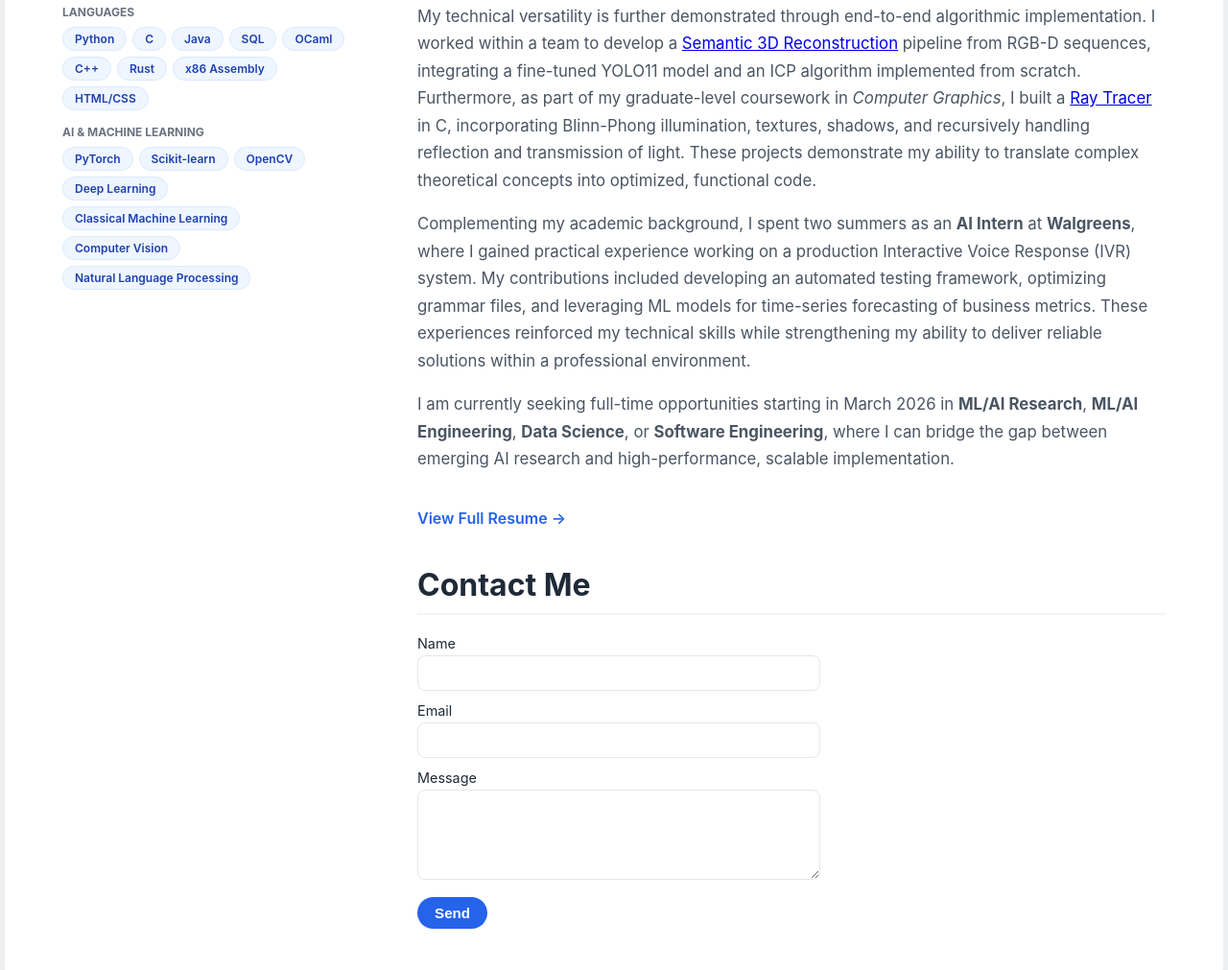
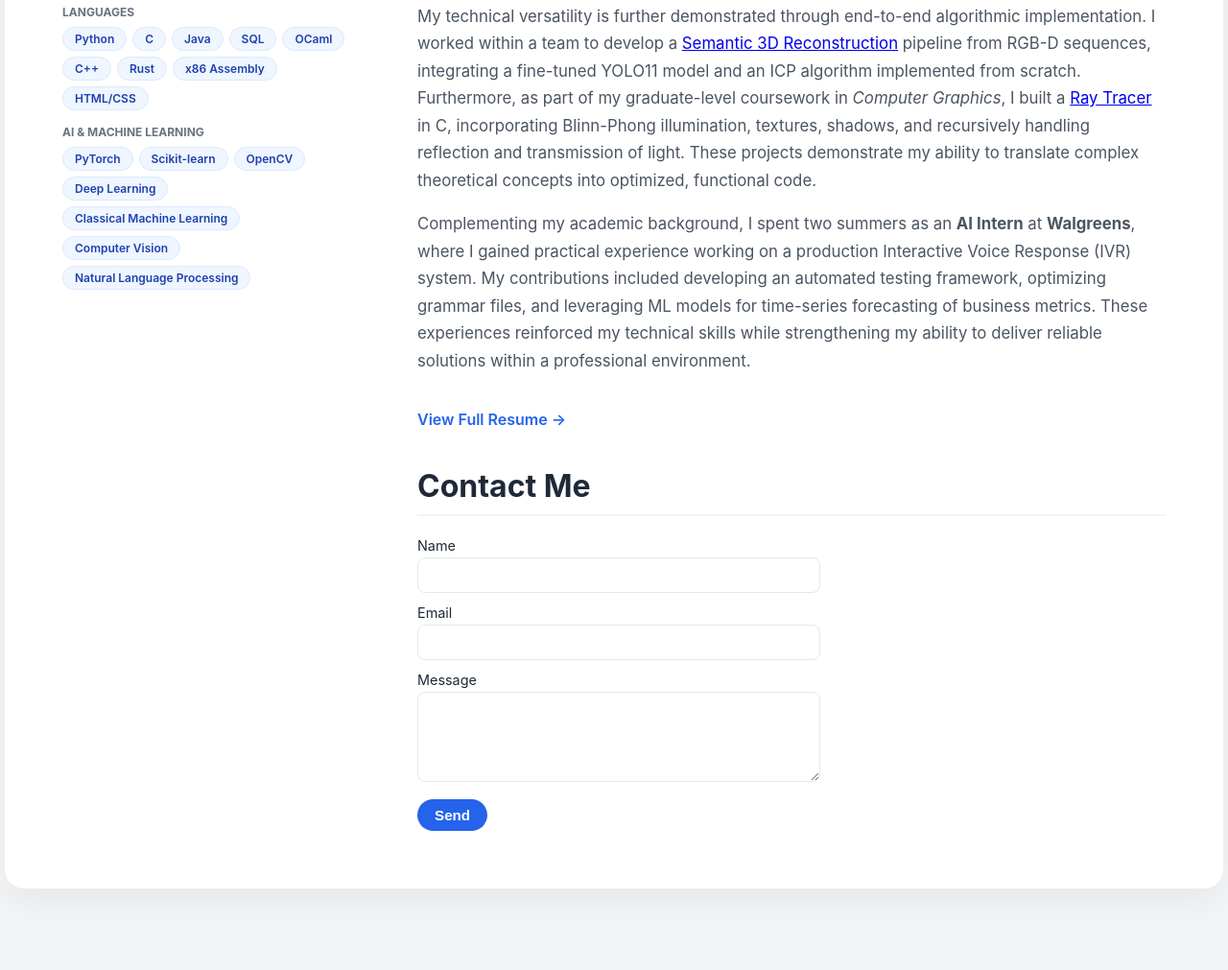
Before and after one commit to aaditmunjal/aaditmunjal.github.io, a plain HTML site: page index.html in a window 1280 px wide. Shown: the part 546-1557 px from the top of the page at 96% size. After the commit the page ends 1512 px from the top, so only its background shows below. Drawn offline with Linux system fonts and the light colour scheme.

Commit message:
Remove currently seeking

```diff
--- a/index.html
+++ b/index.html
@@ -307,10 +307,6 @@
         Complementing my academic background, I spent two summers as an <strong>AI Intern</strong> at <strong>Walgreens</strong>, where I gained practical experience working on a production Interactive Voice Response (IVR) system. My contributions included developing an automated testing framework, optimizing grammar files, and leveraging ML models for time-series forecasting of business metrics. These experiences reinforced my technical skills while strengthening my ability to deliver reliable solutions within a professional environment.
         </p>
 
-        <p>
-        I am currently seeking full-time opportunities starting in March 2026 in <strong>ML/AI Research</strong>, <strong>ML/AI Engineering</strong>, <strong>Data Science</strong>, or <strong>Software Engineering</strong>, where I can bridge the gap between emerging AI research and high-performance, scalable implementation.
-        </p>
-
         <a href="resume.pdf" class="resume-link">View Full Resume &rarr;</a>
 
         <div class="contact-section">
```
